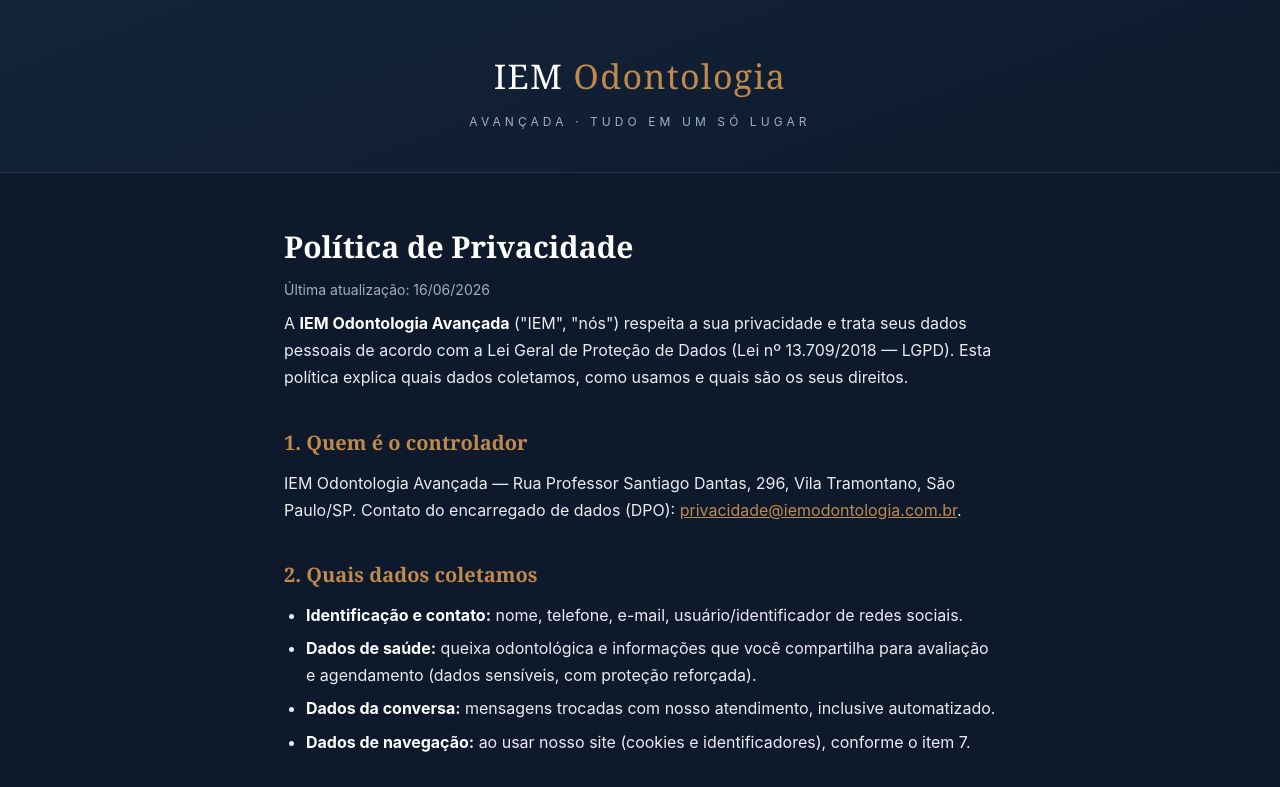
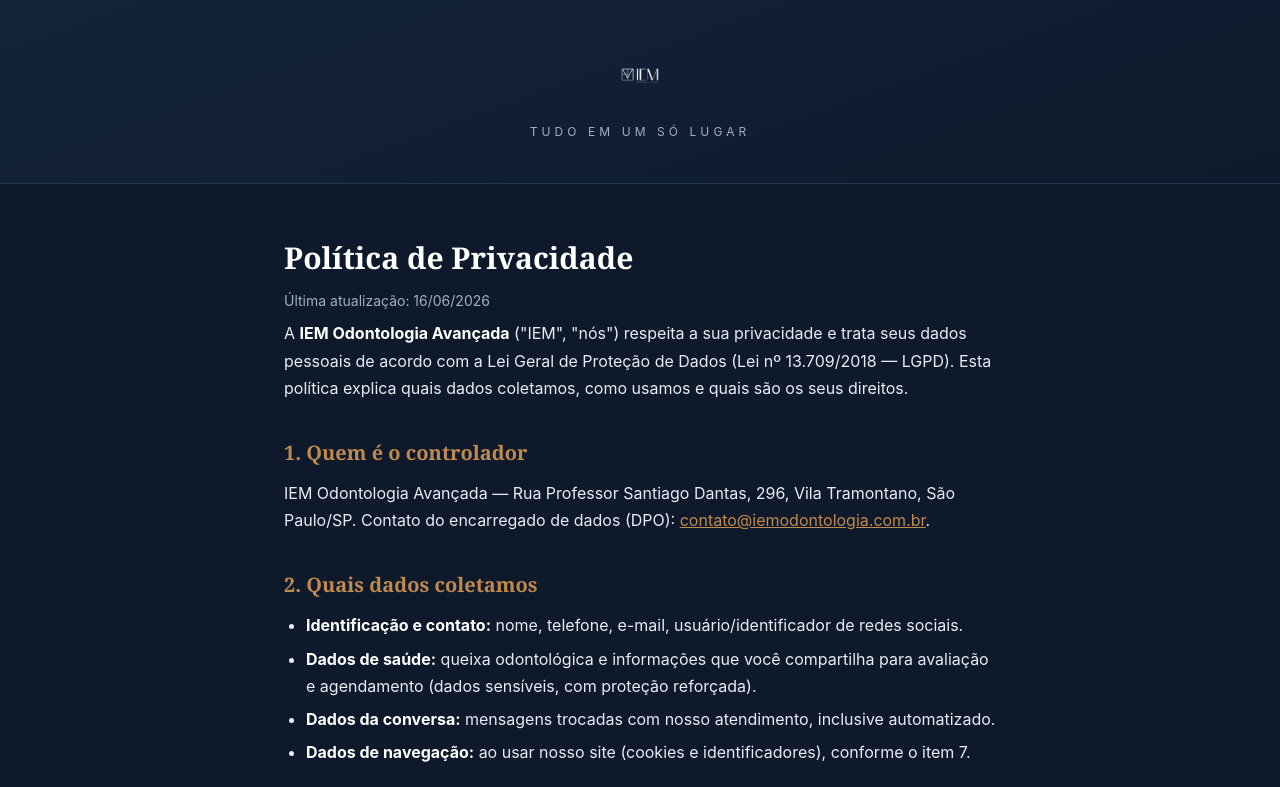
Before and after one commit to marketing892/iem-privacidade, a plain HTML site: page index.html in a window 1280 px wide. Shown: the top 787 px of the page. Drawn offline with Linux system fonts and the light colour scheme.

Commit message:
Logo real da clinica + email contato@

```diff
--- a/index.html
+++ b/index.html
@@ -12,6 +12,7 @@
   header{background:linear-gradient(160deg,#13243B,#0E1A2B);border-bottom:1px solid var(--line);padding:48px 24px 40px;text-align:center}
   .brand{font-family:Georgia,'Times New Roman',serif;font-size:34px;letter-spacing:.04em;color:#fff}
   .brand span{color:var(--copper)}
+  .logo{height:54px;margin-bottom:6px}
   .sub{margin-top:6px;font-size:12px;letter-spacing:.34em;text-transform:uppercase;color:var(--muted)}
   h1{font-family:Georgia,serif;font-size:30px;margin:48px 0 6px;color:#fff;font-weight:600}
   .upd{color:var(--muted);font-size:14px;margin-bottom:8px}
@@ -26,8 +27,8 @@
 </head>
 <body>
 <header>
-  <div class="brand">IEM <span>Odontologia</span></div>
-  <div class="sub">Avançada · Tudo em um só lugar</div>
+  <img class="logo" src="logo.png" alt="IEM Odontologia Avançada">
+  <div class="sub">Tudo em um só lugar</div>
 </header>
 <div class="wrap">
   <h1>Política de Privacidade</h1>
@@ -35,7 +36,7 @@
   <p>A <strong>IEM Odontologia Avançada</strong> ("IEM", "nós") respeita a sua privacidade e trata seus dados pessoais de acordo com a Lei Geral de Proteção de Dados (Lei nº 13.709/2018 — LGPD). Esta política explica quais dados coletamos, como usamos e quais são os seus direitos.</p>
 
   <h2>1. Quem é o controlador</h2>
-  <p>IEM Odontologia Avançada — Rua Professor Santiago Dantas, 296, Vila Tramontano, São Paulo/SP. Contato do encarregado de dados (DPO): <a href="mailto:privacidade@iemodontologia.com.br">privacidade@iemodontologia.com.br</a>.</p>
+  <p>IEM Odontologia Avançada — Rua Professor Santiago Dantas, 296, Vila Tramontano, São Paulo/SP. Contato do encarregado de dados (DPO): <a href="mailto:contato@iemodontologia.com.br">contato@iemodontologia.com.br</a>.</p>
 
   <h2>2. Quais dados coletamos</h2>
   <ul>
@@ -69,7 +70,7 @@
   <p>Mantemos seus dados pelo tempo necessário às finalidades acima e pelos prazos legais (inclusive os de guarda de prontuário previstos na regulamentação odontológica). Depois, são eliminados ou anonimizados.</p>
 
   <h2>9. Seus direitos</h2>
-  <p>Você pode solicitar a qualquer momento: confirmação e acesso, correção, anonimização, portabilidade, eliminação, informação sobre compartilhamento e revogação do consentimento. Para exercer, escreva para <a href="mailto:privacidade@iemodontologia.com.br">privacidade@iemodontologia.com.br</a>.</p>
+  <p>Você pode solicitar a qualquer momento: confirmação e acesso, correção, anonimização, portabilidade, eliminação, informação sobre compartilhamento e revogação do consentimento. Para exercer, escreva para <a href="mailto:contato@iemodontologia.com.br">contato@iemodontologia.com.br</a>.</p>
 
   <h2>10. Segurança</h2>
   <p>Adotamos medidas técnicas e organizacionais para proteger seus dados contra acesso não autorizado, perda ou alteração.</p>
@@ -77,7 +78,7 @@
   <h2>11. Alterações</h2>
   <p>Esta política pode ser atualizada. A data no topo indica a última revisão.</p>
 
-  <footer>IEM Odontologia Avançada · <a href="mailto:privacidade@iemodontologia.com.br">privacidade@iemodontologia.com.br</a></footer>
+  <footer>IEM Odontologia Avançada · <a href="mailto:contato@iemodontologia.com.br">contato@iemodontologia.com.br</a></footer>
 </div>
 </body>
 </html>
```
Also changed, not shown: logo.png (added).
